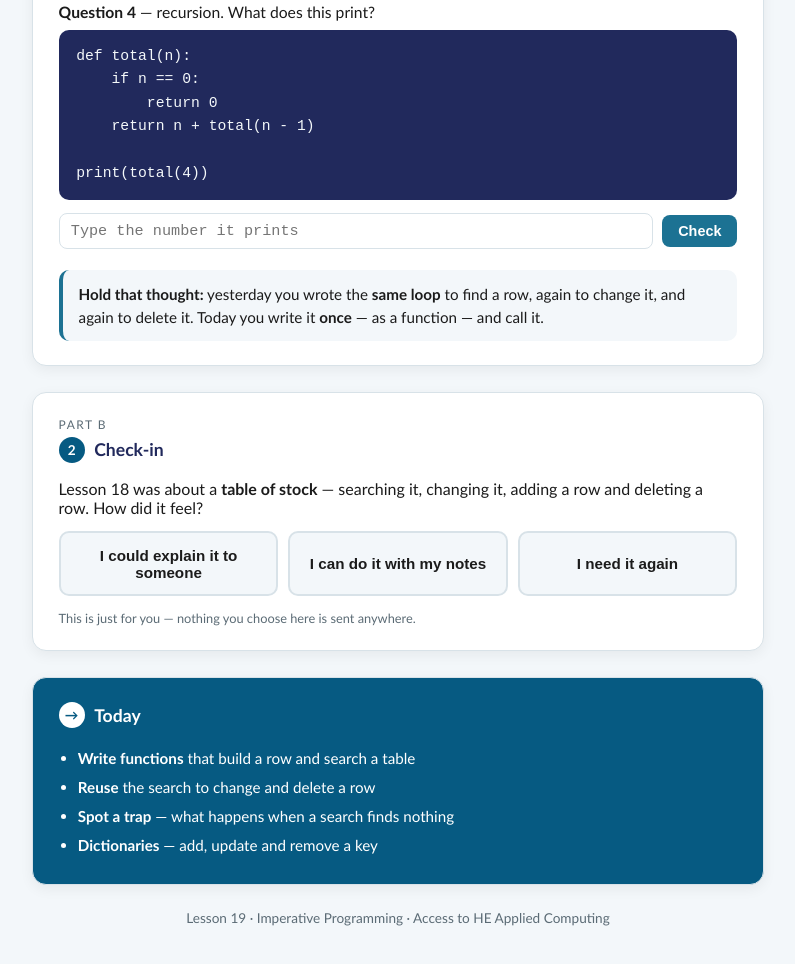
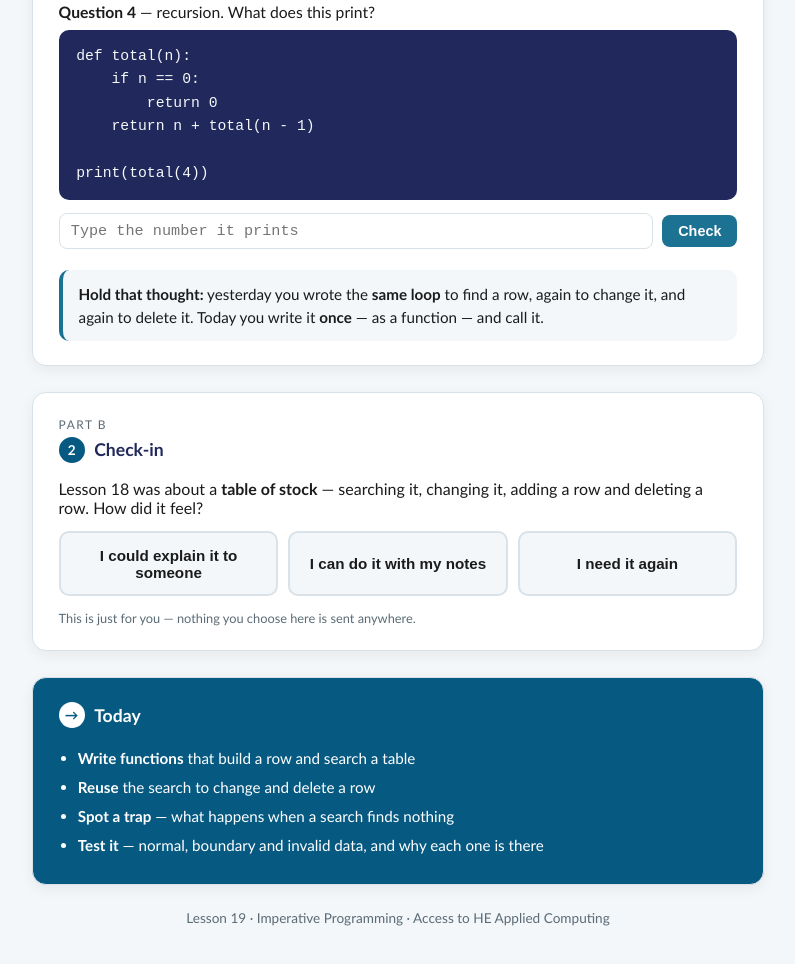
Before and after one commit to aleddevcs/csalevelresources, a plain HTML site: page Lesson-19-Starter_IP.html in a window 1280 px wide. Shown: the part 1122-2086 px from the top of the page, without its empty margins (242-1037 px from the left). Drawn offline with Linux system fonts and the light colour scheme.

Commit message:
Add files via upload
Version 2

```diff
--- a/Lesson-19-Starter_IP.html
+++ b/Lesson-19-Starter_IP.html
@@ -542,7 +542,7 @@ print(total(4))</pre>
       <li><b>Write functions</b> that build a row and search a table</li>
       <li><b>Reuse</b> the search to change and delete a row</li>
       <li><b>Spot a trap</b> — what happens when a search finds nothing</li>
-      <li><b>Dictionaries</b> — add, update and remove a key</li>
+      <li><b>Test it</b> — normal, boundary and invalid data, and why each one is there</li>
     </ul>
   </div>
 
```
